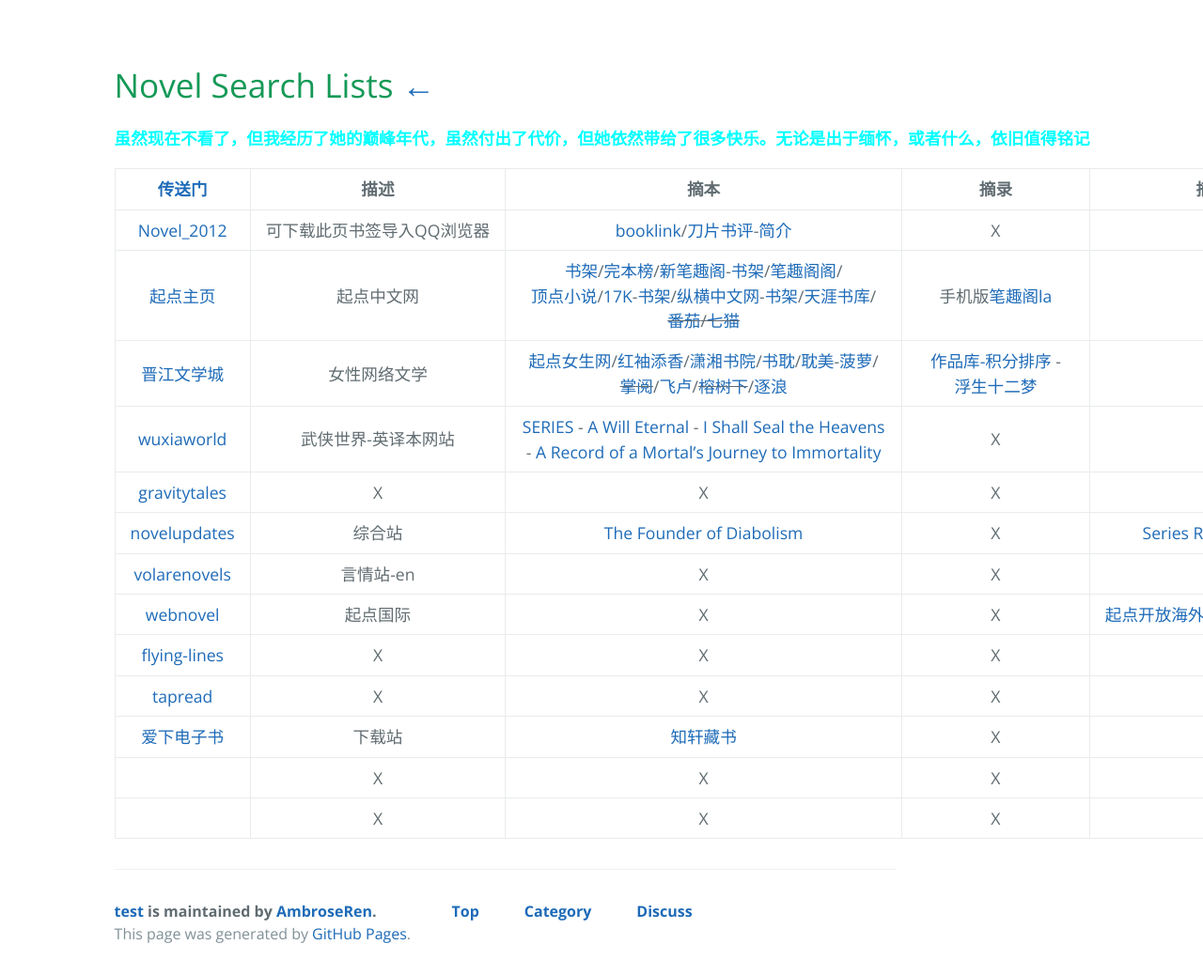
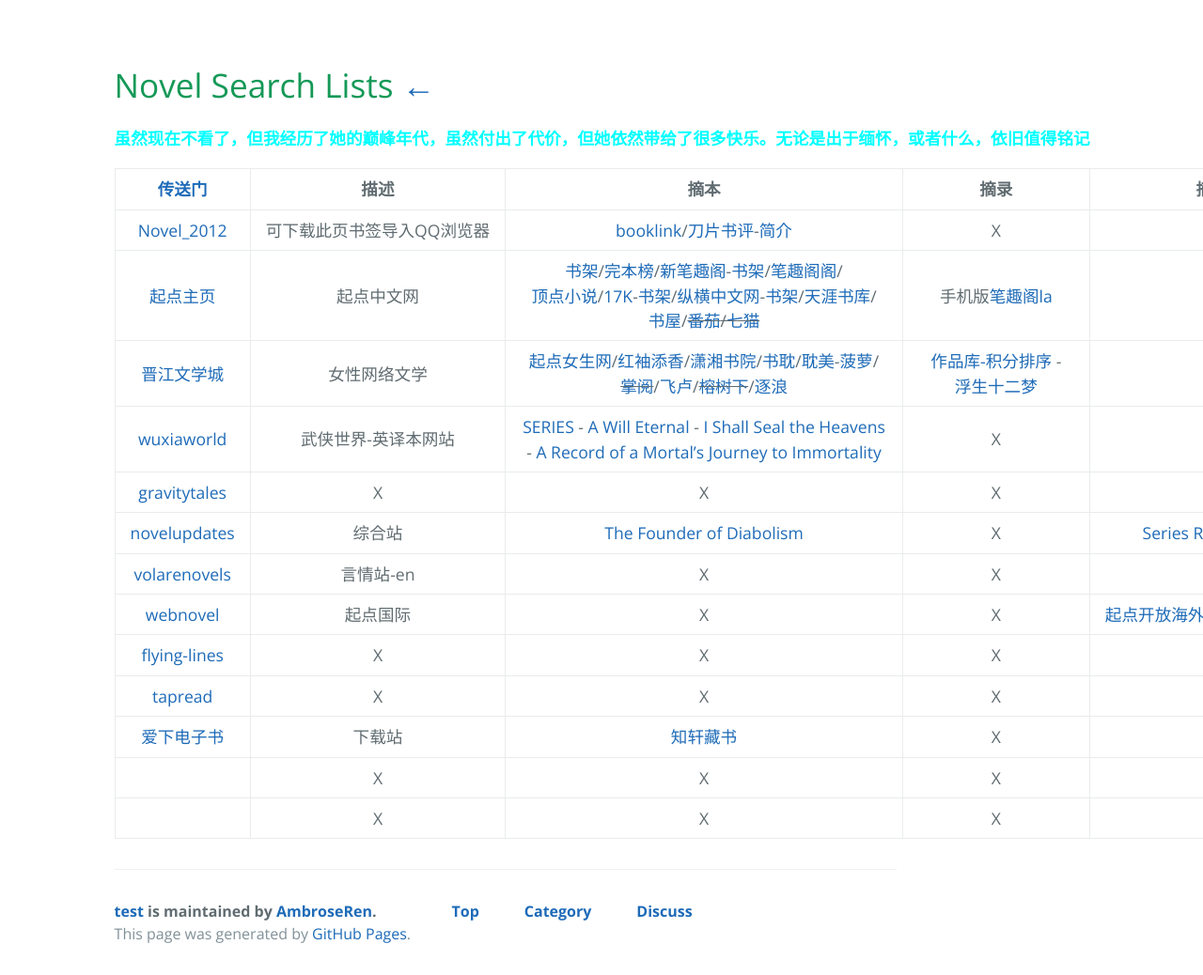
Before and after one commit to AmbroseRen/test, a Jekyll site: the page built from Library/Novel.md, in a window 1280 px wide. Shown: the whole page at 94% size. Built offline with Jekyll 4.4.1, drawn with Linux system fonts in a browser that asks for light colours; our own code applies the rules of GitHub Pages for plain Markdown files; the repository's description, which GitHub fills in, is left out.

Commit message:
Update Novel.md

```diff
--- a/Library/Novel.md
+++ b/Library/Novel.md
@@ -9,7 +9,7 @@
 | [传送门](../navigation.md) | 描述 | 摘本 | 摘录 | 摘引 |
 |:---:|:---:|:---:|:---:|:---:|
 | [Novel_2012](Novel/Q_bookmarks_2021_5_22.html) | 可下载此页书签导入QQ浏览器 | [booklink](https://booklink.me/)/[刀片书评](http://www.daopianxiaoshuo.com/#/recom)-[简介](https://w2solo.com/topics/2972) | X | X |
-| [起点主页](https://www.qidian.com/search) | 起点中文网 | [书架](https://my.qidian.com/bookcase/)/[完本榜](https://www.qidian.com/finish/)/[新笔趣阁](https://www.xbiquge.la/xiaoshuodaquan/)-[书架](https://www.xbiquge.la/modules/article/bookcase.php)/[笔趣阁阁](https://www.biqugg.com/)/[顶点小说](https://www.booktxt.net/xiaoshuodaquan/)/[17K](https://search.17k.com/search.xhtml?c.q=)-[书架](https://user.17k.com/www/bookshelf/)/[纵横中文网](http://book.zongheng.com/store.html)-[书架](http://home.zongheng.com/bookshelf)/[天涯书库](https://www.tianyabook.com/)/~~[番茄](https://fanqienovel.com/)/[七猫](https://www.qimao.com/)~~ | 手机版[笔趣阁la](http://www.biquge.la/) | X |
+| [起点主页](https://www.qidian.com/search) | 起点中文网 | [书架](https://my.qidian.com/bookcase/)/[完本榜](https://www.qidian.com/finish/)/[新笔趣阁](https://www.xbiquge.la/xiaoshuodaquan/)-[书架](https://www.xbiquge.la/modules/article/bookcase.php)/[笔趣阁阁](https://www.biqugg.com/)/[顶点小说](https://www.booktxt.net/xiaoshuodaquan/)/[17K](https://search.17k.com/search.xhtml?c.q=)-[书架](https://user.17k.com/www/bookshelf/)/[纵横中文网](http://book.zongheng.com/store.html)-[书架](http://home.zongheng.com/bookshelf)/[天涯书库](https://www.tianyabook.com/)/[书屋](https://www.136book.com/)/~~[番茄](https://fanqienovel.com/)/[七猫](https://www.qimao.com/)~~ | 手机版[笔趣阁la](http://www.biquge.la/) | X |
 | [晋江文学城](http://www.jjwxc.net/) | 女性网络文学 | [起点女生网](https://www.qdmm.com/)/[红袖添香](https://www.hongxiu.com/)/[潇湘书院](https://www.xxsy.net/)/[书耽](https://www.shubl.com/)/[耽美](http://m.blnovel.net/index.htm)-[菠萝](https://www.blnovel.com/)/~~[掌阅](https://yc.ireader.com.cn/)~~/[飞卢](https://b.faloo.com/)/~~[榕树下](https://www.rongshuxia.com/)~~/[逐浪](https://www.zhulang.com/) | [作品库-积分排序](http://www.jjwxc.net/bookbase_slave.php?orderstr=2) - [浮生十二梦](http://www.jjwxc.net/onebook.php?novelid=1267798) | X |
 | [wuxiaworld](https://www.wuxiaworld.com/) | 武侠世界-英译本网站 | [SERIES](https://www.wuxiaworld.com/novels) - [A Will Eternal](https://www.wuxiaworld.com/novel/a-will-eternal) - [I Shall Seal the Heavens](https://www.wuxiaworld.com/novel/i-shall-seal-the-heavens) - [A Record of a Mortal’s Journey to Immortality](https://www.wuxiaworld.com/novel/rmji) | X | X |
 | [gravitytales](https://www.gravitytales.cc/) | X | X | X | X |
```
